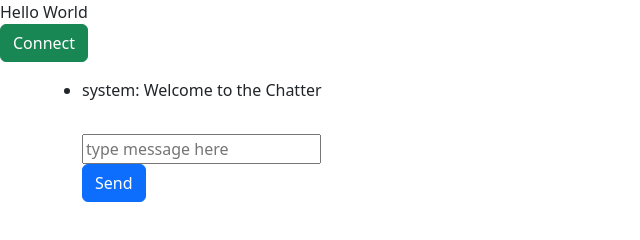
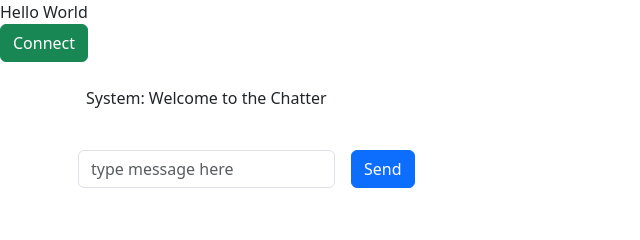
Before and after one commit to Elpidio-Julian/chatroom, a React app: page / in a window 1280 px wide. Shown: the whole page, without its empty margins (0-640 px from the left). Built offline with nearby package versions, Linux system fonts and the light colour scheme.

Commit message:
added some css changes to the chatter

```diff
--- a/package.json
+++ b/package.json
@@ -13,7 +13,8 @@
   "main": "index.js",
   "scripts": {
     "server": "node ./server/index.js",
-    "build": "react-scripts build"
+    "build": "react-scripts build",
+    "front:dev": "react-scripts start"
   },
   "author": "",
   "license": "NO LICENSE",
--- a/src/index.js
+++ b/src/index.js
@@ -12,7 +12,7 @@ const App = () => {
     {
       message: 'Welcome to the Chatter',
       edited: false,
-      author: 'system'
+      author: 'System'
     }
   ]);
   // message state for dynamically updating message to be sent in js
@@ -55,7 +55,6 @@ const App = () => {
 
     function onChatMessage(msg) {
       setMessages(messages => [...messages, {message: msg}])
-      console.log(messages)
     }
 
     // socket events
@@ -70,6 +69,7 @@ const App = () => {
       socket.off('disconnect', onDisconnect);
     };
   }, []);
+  console.log(messages)
   return (
     <React.Fragment>
       <header>Hello World</header>
@@ -77,24 +77,24 @@ const App = () => {
         : <button type="button" className="btn btn-danger" onClick={() => disconnect()}>Disconnect</button>
       }
       <div className="container pt-3">
-        <div className="row align-items-start">
-          <ul id="chatWindow">
+        <div className="row align-items-center justify-content-center">
+          <ul id="chatWindow" className="list-group list-group-flush">
             {messages.map((msg, idx) => {
 
               return (
-                <li key={idx}>
+                <li className="list-group-item" key={idx}>
                   <p><span>{msg.author}: </span>{msg.message}{msg.edited ? <p>edited</p> : null}</p>
                 </li>
               )
             })}
           </ul>
         </div>
-        <div className="row align-items-start">
-          <form id="chatBox">
-            <div className="col-md-5">
+          <form id="chatBox" className="row row-cols-md-auto align-items-center">
+            <div className="col align-items-center justify-content-center g-3">
 
               <input
                 type='text'
+                className='form-control'
                 placeholder="type message here"
                 value={message}
                 onChange={(ev) => {
@@ -103,7 +103,7 @@ const App = () => {
               />
 
             </div>
-            <div className="col-md-2">
+            <div className="col-12 g-3">
               <button
               type="submit"
               className="btn btn-primary"
@@ -116,7 +116,6 @@ const App = () => {
               </button>
             </div>
           </form>
-        </div>
       </div>
     </React.Fragment>
   )
```
Also changed, not shown: build/asset-manifest.json, build/index.html, build/static/js/main.d1967d62.js.LICENSE.txt (renamed from build/static/js/main.d6bd7930.js.LICENSE.txt), 4 other files.
